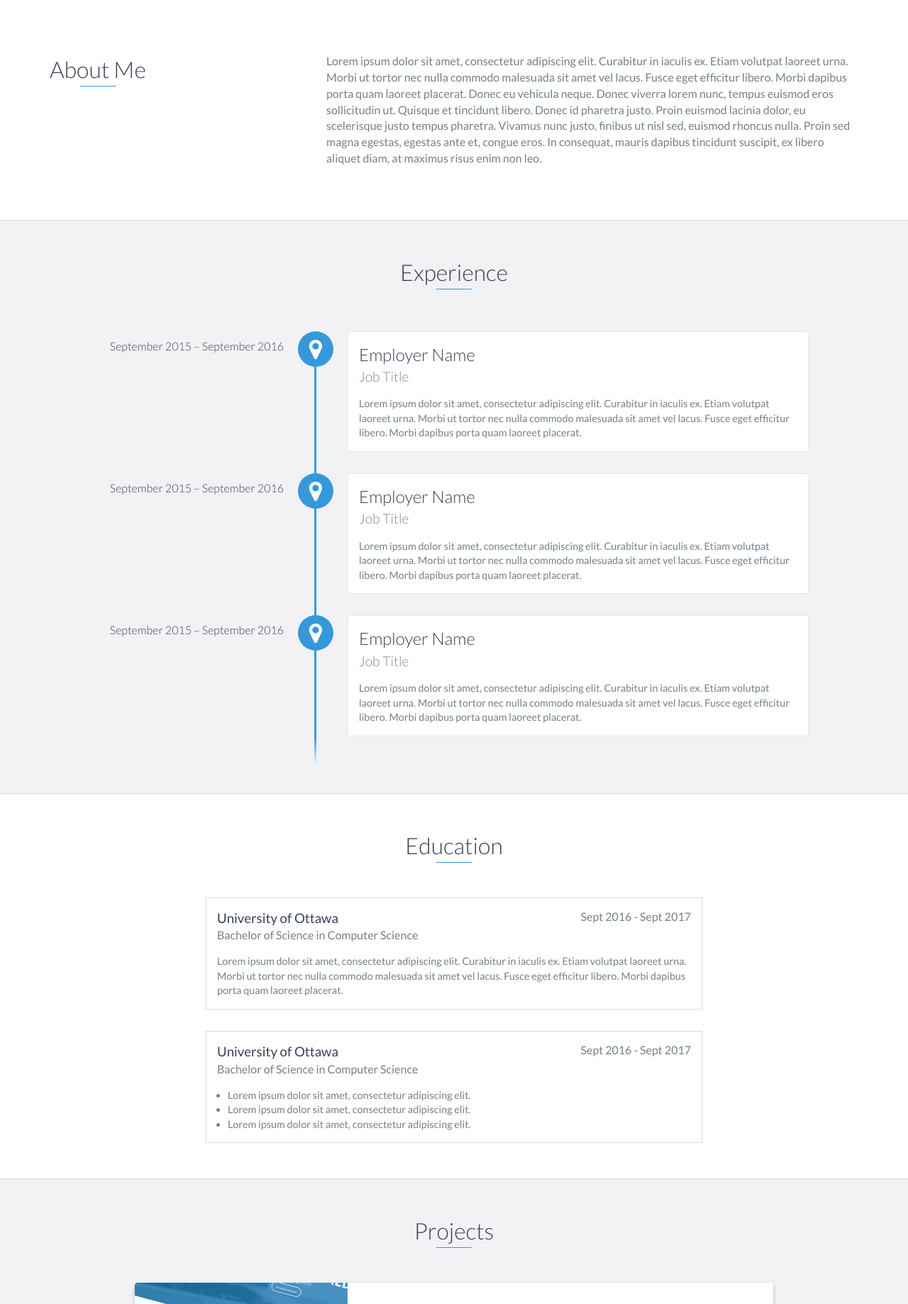
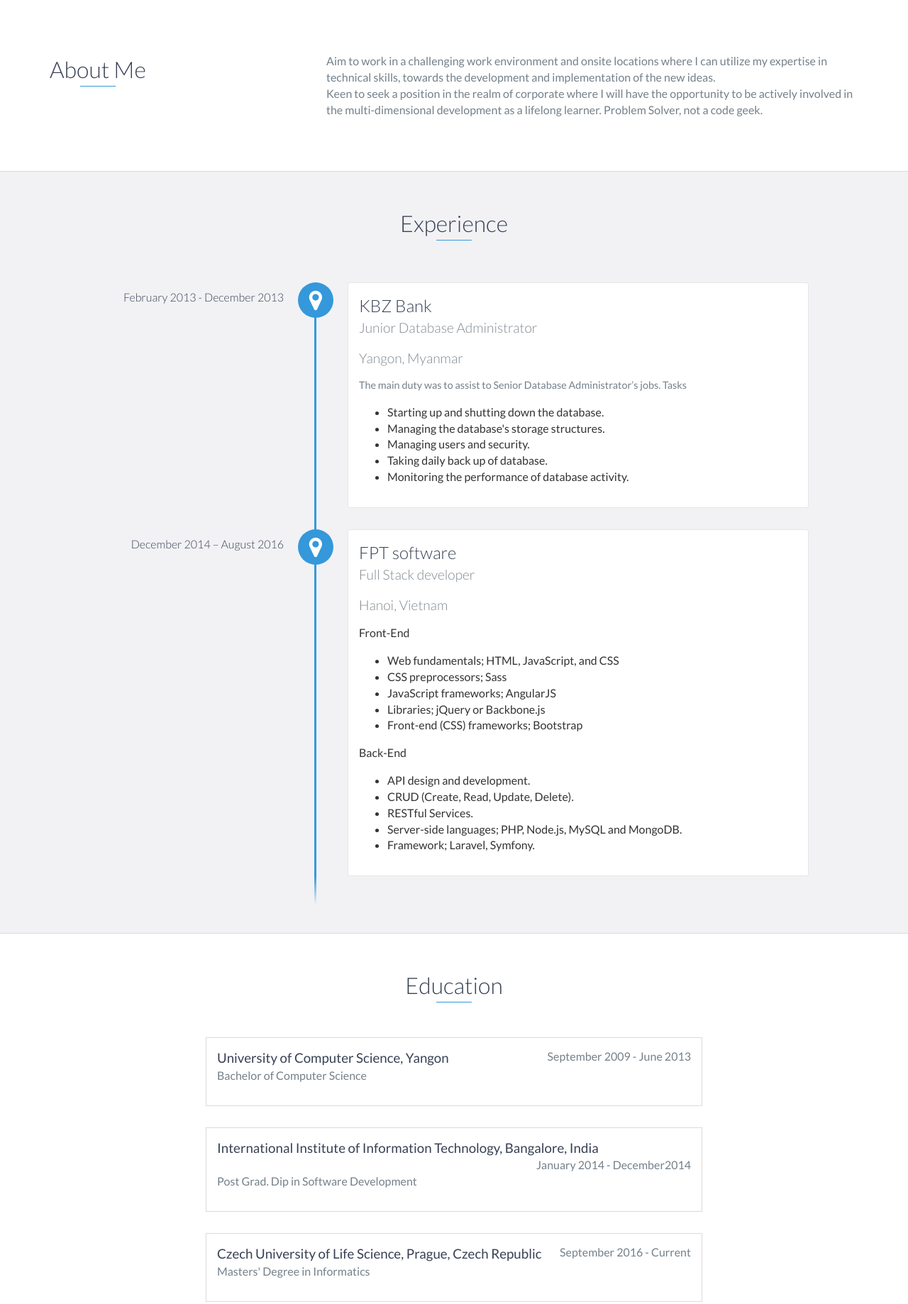
Before and after one commit to MacPPK/studyblockProj-master, a website: page index.html in a window 1280 px wide. Shown: the part 800-2638 px from the top of the page at 71% size. Drawn offline with nearby package versions, Linux system fonts and the light colour scheme.

Commit message:
edit css

```diff
--- a/index.html
+++ b/index.html
@@ -5,7 +5,7 @@
     <meta charset="utf-8">
     <meta http-equiv="X-UA-Compatible" content="IE=edge">
     <meta name="viewport" content="width=device-width, initial-scale=1">
-    <title>My Portfolio</title>
+    <title>My Portfolio Project</title>
 	<link rel="shortcut icon" href="favicon.ico" type="image/x-icon">
 	<link rel="icon" href="favicon.ico" type="image/x-icon">
     <link href="https://fonts.googleapis.com/css?family=Lato:300,400,700,900" rel="stylesheet">
@@ -33,9 +33,9 @@
             <li>
                 <a href="#education">Education</a>
             </li>
-            <li>
+            <!-- <li>
                 <a href="#projects">Projects</a>
-            </li>
+            </li> -->
             <li>
                 <a href="#skills">Skills</a>
             </li>
@@ -48,9 +48,9 @@
 
     <div id="lead">
         <div id="lead-content">
-            <h1>Ryan Fitzgerald</h1>
-            <h2>Software Engineer</h2>
-            <a href="#" class="btn-rounded-white">Download Resume</a>
+            <h1>Pyae Phyo Kyaw</h1>
+            <h2>Full Stack Developer</h2>
+            <!-- <a href="#" class="btn-rounded-white">Download Resume</a> -->
         </div>
         <!-- End #lead-content -->
 
@@ -73,9 +73,10 @@
                 </div>
                 <div class="col-md-8">
                     <p>
-                        Lorem ipsum dolor sit amet, consectetur adipiscing elit. Curabitur in iaculis ex. Etiam volutpat laoreet urna. Morbi ut tortor nec nulla commodo malesuada sit amet vel lacus. Fusce eget efficitur libero. Morbi dapibus porta quam laoreet placerat. Donec
-                        eu vehicula neque. Donec viverra lorem nunc, tempus euismod eros sollicitudin ut. Quisque et tincidunt libero. Donec id pharetra justo. Proin euismod lacinia dolor, eu scelerisque justo tempus pharetra. Vivamus nunc justo, finibus
-                        ut nisl sed, euismod rhoncus nulla. Proin sed magna egestas, egestas ante et, congue eros. In consequat, mauris dapibus tincidunt suscipit, ex libero aliquet diam, at maximus risus enim non leo.
+                      <span>Aim to work in a challenging work environment and onsite locations where I can utilize
+                      my expertise in technical skills, towards the development and implementation of the new ideas.</span>
+                      <span>Keen to seek a position in the realm of corporate where I will have the opportunity to be
+                      actively involved in the multi-dimensional development as a lifelong learner. Problem Solver, not a code geek.</span>
                     </p>
                 </div>
             </div>
@@ -86,29 +87,47 @@
     <div id="experience" class="background-alt">
         <h2 class="heading">Experience</h2>
         <div id="experience-timeline">
-            <div data-date="September 2015 – September 2016">
-                <h3>Employer Name</h3>
-                <h4>Job Title</h4>
+            <div data-date="February 2013 - December 2013">
+                <h3>KBZ Bank</h3>
+                <h4>Junior Database Administrator</h4>
+                <h4>Yangon, Myanmar</h4>
                 <p>
-                    Lorem ipsum dolor sit amet, consectetur adipiscing elit. Curabitur in iaculis ex. Etiam volutpat laoreet urna. Morbi ut tortor nec nulla commodo malesuada sit amet vel lacus. Fusce eget efficitur libero. Morbi dapibus porta quam laoreet placerat.
+                  The main duty was to assist to Senior Database Administrator’s jobs.
+                  Tasks
+                  <ul>
+                  <li> Starting up and shutting down the database.
+                  <li> Managing the database's storage structures.
+                  <li> Managing users and security.
+                  <li> Taking daily back up of database.
+                  <li> Monitoring the performance of database activity.
+                  </ul>
                 </p>
             </div>
 
-            <div data-date="September 2015 – September 2016">
-                <h3>Employer Name</h3>
-                <h4>Job Title</h4>
-                <p>
-                    Lorem ipsum dolor sit amet, consectetur adipiscing elit. Curabitur in iaculis ex. Etiam volutpat laoreet urna. Morbi ut tortor nec nulla commodo malesuada sit amet vel lacus. Fusce eget efficitur libero. Morbi dapibus porta quam laoreet placerat.
-                </p>
+            <div data-date="December 2014 – August 2016">
+                <h3>FPT software</h3>
+                <h4>Full Stack developer</h4>
+                <h4>Hanoi, Vietnam</h4>
+                <span>
+                  <span>Front-End</span>
+                  <ul>
+                    <li>Web fundamentals; HTML, JavaScript, and CSS
+                    <li>CSS preprocessors; Sass
+                    <li>JavaScript frameworks; AngularJS
+                    <li>Libraries; jQuery or Backbone.js
+                    <li>Front-end (CSS) frameworks; Bootstrap
+                  </ul>
+                  <span>Back-End</span>
+                  <ul>
+                    <li>API design and development.
+                    <li>CRUD (Create, Read, Update, Delete).
+                    <li>RESTful Services.
+                    <li>Server-side languages; PHP, Node.js, MySQL and MongoDB.
+                    <li>Framework; Laravel, Symfony.
+                </span>
             </div>
 
-            <div data-date="September 2015 – September 2016">
-                <h3>Employer Name</h3>
-                <h4>Job Title</h4>
-                <p>
-                    Lorem ipsum dolor sit amet, consectetur adipiscing elit. Curabitur in iaculis ex. Etiam volutpat laoreet urna. Morbi ut tortor nec nulla commodo malesuada sit amet vel lacus. Fusce eget efficitur libero. Morbi dapibus porta quam laoreet placerat.
-                </p>
-            </div>
+
         </div>
     </div>
     <!-- End #experience -->
@@ -116,36 +135,29 @@
     <div id="education">
         <h2 class="heading">Education</h2>
         <div class="education-block">
-            <h3>University of Ottawa</h3>
-            <span class="education-date">Sept 2016 - Sept 2017</span>
-            <h4>Bachelor of Science in Computer Science</h4>
-            <p>
-                Lorem ipsum dolor sit amet, consectetur adipiscing elit. Curabitur in iaculis ex. Etiam volutpat laoreet urna. Morbi ut tortor nec nulla commodo malesuada sit amet vel lacus. Fusce eget efficitur libero. Morbi dapibus porta quam laoreet placerat.
-            </p>
+            <h3>University of Computer Science, Yangon</h3>
+            <span class="education-date">September 2009 - June 2013</span>
+            <h4>Bachelor of Computer Science</h4>
         </div>
         <!-- End .education-block -->
 
         <div class="education-block">
-            <h3>University of Ottawa</h3>
-            <span class="education-date">Sept 2016 - Sept 2017</span>
-            <h4>Bachelor of Science in Computer Science</h4>
-            <ul>
-                <li>
-                    Lorem ipsum dolor sit amet, consectetur adipiscing elit.
-                </li>
-                <li>
-                    Lorem ipsum dolor sit amet, consectetur adipiscing elit.
-                </li>
-                <li>
-                    Lorem ipsum dolor sit amet, consectetur adipiscing elit.
-                </li>
-            </ul>
+            <h3>International Institute of Information Technology, Bangalore, India</h3>
+            <span class="education-date">January 2014 - December2014</span>
+            <h4>Post Grad. Dip in Software Development</h4>
+        </div>
+        <!-- End .education-block -->
+
+        <div class="education-block">
+            <h3>Czech University of Life Science, Prague, Czech Republic</h3>
+            <span class="education-date">September 2016 - Current</span>
+            <h4>Masters' Degree in Informatics</h4>
         </div>
         <!-- End .education-block -->
     </div>
     <!-- End #education -->
 
-    <div id="projects" class="background-alt">
+    <!-- <div id="projects" class="background-alt">
         <h2 class="heading">Projects</h2>
         <div class="container">
             <div class="row">
@@ -153,7 +165,7 @@
                     <div class="project-image">
                         <img src="images/project.jpg" />
                     </div>
-                    <!-- End .project-image -->
+                    <!-- End .project-image --
                     <div class="project-info">
                         <h3>Project Name Here</h3>
                         <p>
@@ -161,15 +173,15 @@
                         </p>
                         <a href="#">View Project</a>
                     </div>
-                    <!-- End .project-info -->
+                    <!-- End .project-info --
                 </div>
-                <!-- End .project -->
+                <!-- End .project --
 
                 <div class="project shadow-large">
                     <div class="project-image">
                         <img src="images/project.jpg" />
                     </div>
-                    <!-- End .project-image -->
+                    <!-- End .project-image --
                     <div class="project-info">
                         <h3>Project Name Here</h3>
                         <p>
@@ -177,43 +189,29 @@
                         </p>
                         <a href="#">View Project</a>
                     </div>
-                    <!-- End .project-info -->
+                    <!-- End .project-info --
                 </div>
-                <!-- End .project -->
+                <!-- End .project --
             </div>
         </div>
-    </div>
+    </div> -->
     <!-- End #projects -->
 
     <div id="skills">
         <h2 class="heading">Skills</h2>
         <ul>
+            <li>Html</li>
+            <li>Css</li>
             <li>JavaScript</li>
-            <li>Python</li>
             <li>Ruby</li>
-            <li>Go</li>
             <li>Node.js</li>
             <li>AngularJs</li>
             <li>React</li>
-            <li>Elixir</li>
             <li>Java</li>
             <li>C</li>
-            <li>C#</li>
             <li>C++</li>
             <li>Ruby on Rails</li>
-            <li>JavaScript</li>
-            <li>Python</li>
-            <li>Ruby</li>
-            <li>Go</li>
-            <li>Node.js</li>
-            <li>AngularJs</li>
-            <li>React</li>
-            <li>Elixir</li>
-            <li>Java</li>
-            <li>C</li>
-            <li>C#</li>
-            <li>C++</li>
-            <li>Ruby on Rails</li>
+            <li>jQuery</li>
         </ul>
     </div>
     <!-- End #skills -->
@@ -237,7 +235,7 @@
             <div class="row">
                 <div class="col-sm-5 copyright">
                     <p>
-                        Copyright &copy; 2017 YOUR NAME
+                        Copyright &copy; 2017 Pyae Phyo Kyaw
                     </p>
                 </div>
                 <div class="col-sm-2 top">
```
Also changed, not shown: css/bootstrap.min.css.
